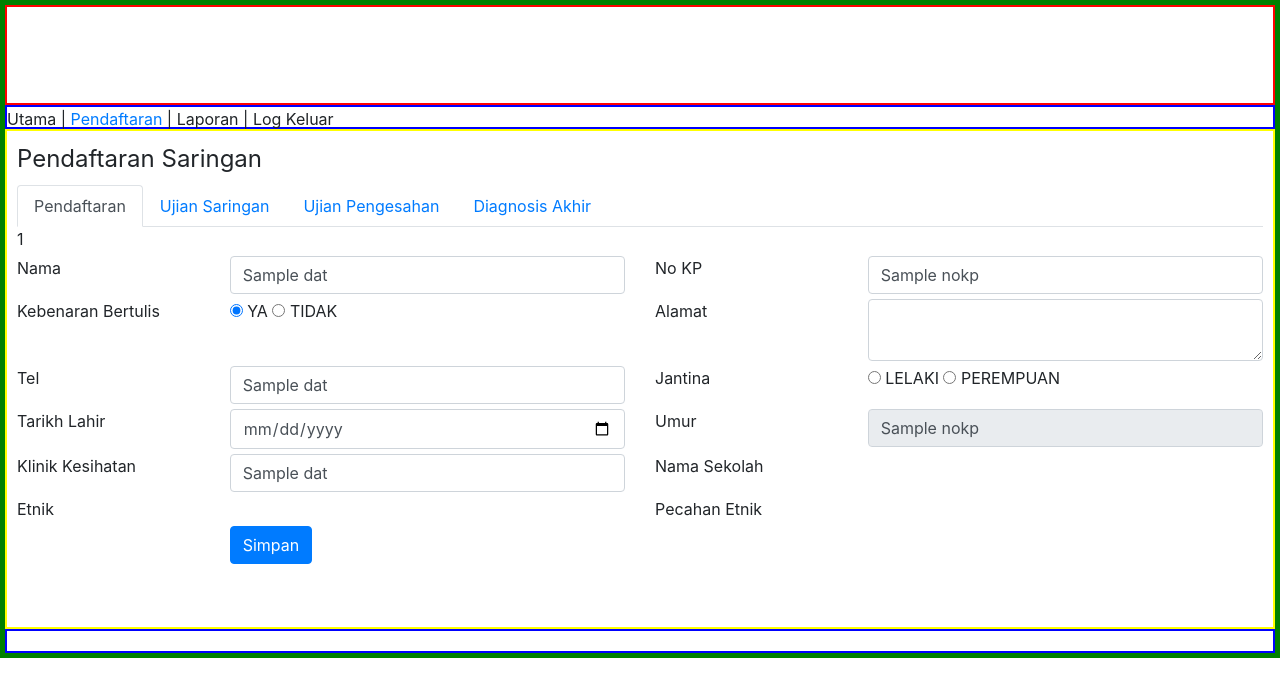
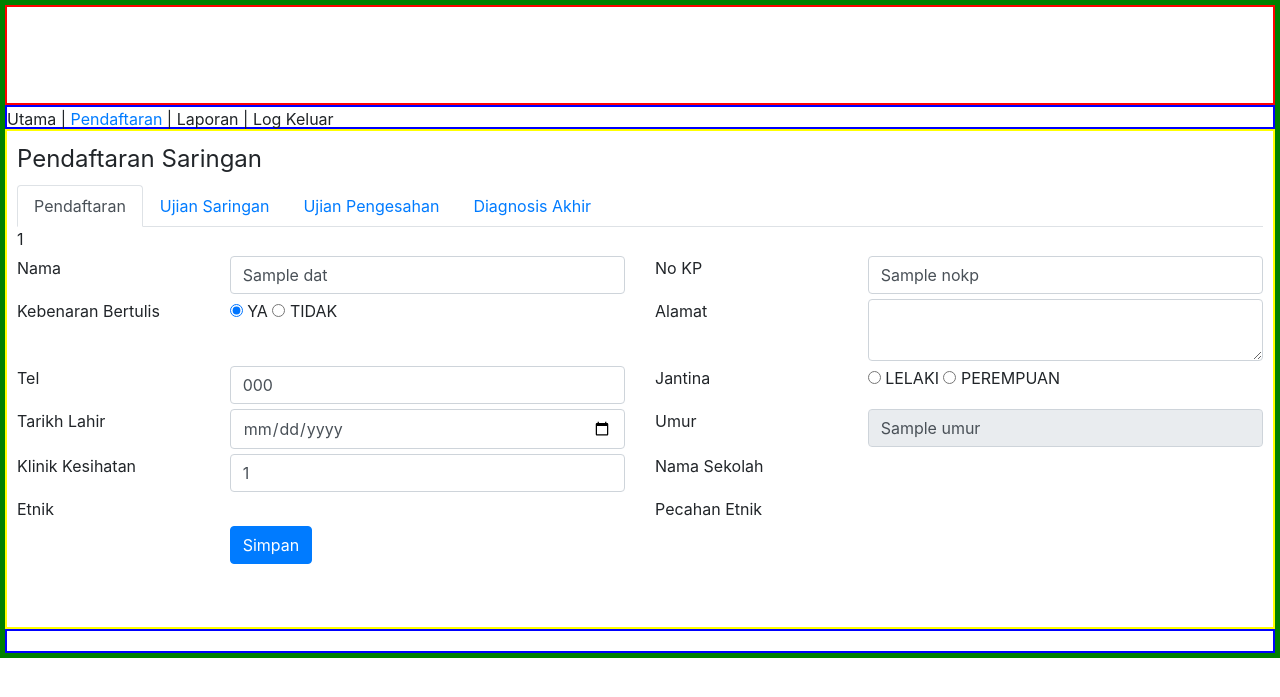
Before and after one commit to azman1204/sst, a PHP site: the page made by views/pendaftaran/form.php in a window 1280 px wide. Shown: the top 697 px of the page. Run offline with PHP 8.4, Linux system fonts and the light colour scheme; the template is opened without the code that fills it: most values are stand-ins (such as "Sample title", 1, 10 or a date in 2020); data that the repository does not hold is empty; some libraries are stand-ins or nearby versions.

Commit message:
save all v2

```diff
--- a/models/Pendaftaran.php
+++ b/models/Pendaftaran.php
@@ -5,9 +5,10 @@ class Pendaftaran extends \yii\db\ActiveRecord {
     // jika nama model dan nama table SAMA, tak perlu buat function tableName()
     function rules() {
         return [
-            [['nama','nokp'], 'required', 'message' => '{attribute} wajib diisi'],
+            [['nama','nokp', 'jantina', 'alamat', 'tel', 'tkh_lahir'], 'required', 'message' => '{attribute} wajib diisi'],
             [['nokp'], 'string', 'length' => 12],
-            [['nokp'], 'integer']
+            [['nokp'], 'integer'],
+            [['nokp'], 'unique'],
         ];
     }
 
--- a/views/pendaftaran/form.php
+++ b/views/pendaftaran/form.php
@@ -44,7 +44,7 @@ if (isset($salah)) {
     </div>
     <div class="row">
         <div class="col col-sm-2">Tel</div>
-        <div class="col col-sm"><input type="text" name="nama" value="<?= $dat->nama ?>" class="form-control"></div>
+        <div class="col col-sm"><input type="text" name="tel" value="<?= $dat->tel ?>" class="form-control"></div>
         <div class="col col-sm-2">Jantina</div>
         <div class="col col-sm">
             <input type="radio" name="jantina" value="L"> LELAKI
@@ -53,13 +53,13 @@ if (isset($salah)) {
     </div>
     <div class="row">
         <div class="col col-sm-2">Tarikh Lahir</div>
-        <div class="col col-sm"><input type="date" name="nama" value="<?= $dat->nama ?>" class="form-control"></div>
+        <div class="col col-sm"><input type="date" name="tkh_lahir" value="<?= $dat->tkh_lahir ?>" class="form-control"></div>
         <div class="col col-sm-2">Umur</div>
-        <div class="col col-sm"><input type="text" maxlength="12" name="nokp" value="<?= $dat->nokp ?>" class="form-control" disabled></div>
+        <div class="col col-sm"><input type="text" value="<?= $dat->umur ?>" class="form-control" disabled></div>
     </div>
     <div class="row">
         <div class="col col-sm-2">Klinik Kesihatan</div>
-        <div class="col col-sm"><input type="text" name="nama" value="<?= $dat->nama ?>" class="form-control"></div>
+        <div class="col col-sm"><input type="text" value="<?= $dat->id_klinik ?>" class="form-control"></div>
         <div class="col col-sm-2">Nama Sekolah</div>
         <div class="col col-sm">
             <?= Html::dropDownList('id_sekolah', '', $sek, ['class'=>'form-control']) ?>
@@ -71,9 +71,7 @@ if (isset($salah)) {
             <?= Html::dropDownList('kump_etnik', '', $kump_etnik, ['class'=>'form-control']) ?>
         </div>
         <div class="col col-sm-2">Pecahan Etnik</div>
-        <div class="col col-sm" id="my-etnik">
-
-        </div>
+        <div class="col col-sm" id="my-etnik"></div>
     </div>
     <div class="row">
         <div class="col col-sm-2"></div>
```
Also changed, not shown: controllers/PendaftaranController.php (+31 -11 lines).
